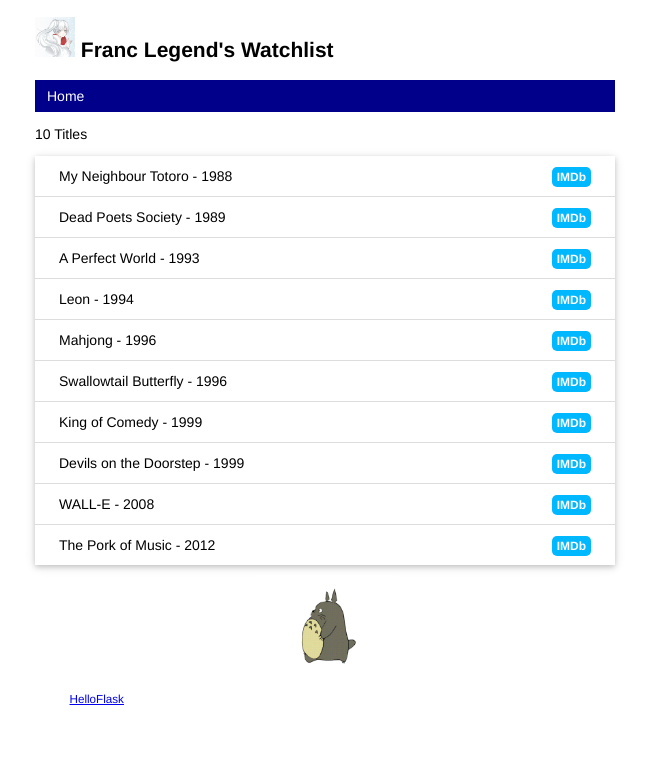
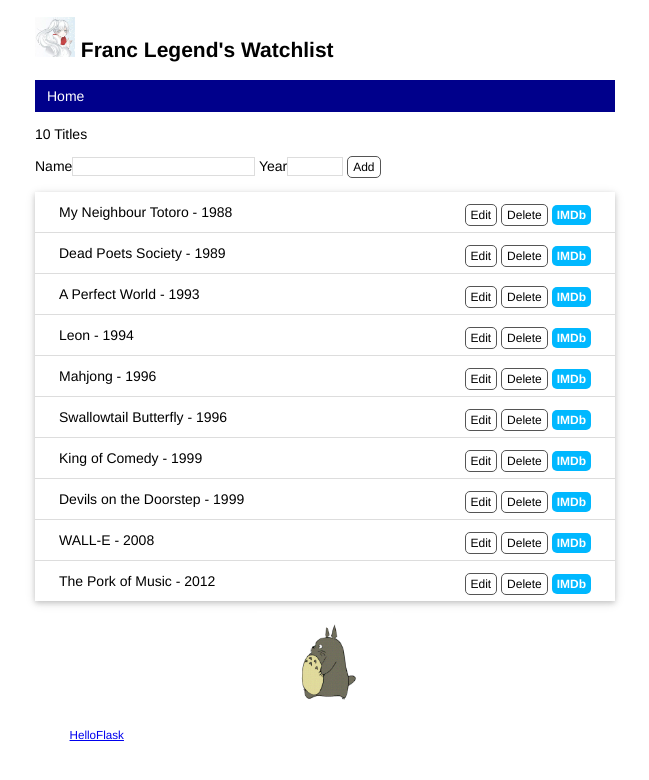
Before and after one commit to 1170301026/flask-tutorial-Mywatchlist, a Flask app: page / in a window 1280 px wide. Shown: the top 780 px of the page, without its empty margins (315-964 px from the left). Run offline with Flask 2, Linux system fonts and the light colour scheme; data comes from the database, SQL or seed files in the repository; both versions use the stored data as it was after the commit.

Commit message:
Create,edit and delete item by form

```diff
--- a/app.py
+++ b/app.py
@@ -2,7 +2,7 @@ import os
 import sys
 import click
 from flask import Flask, render_template
-
+from flask import request, url_for, redirect, flash
 from flask_sqlalchemy import SQLAlchemy
 
 WIN = sys.platform.startswith('win')
@@ -11,7 +11,7 @@ if WIN:  # 如果是Windows系统，使用三个斜线
 else:  # 否则使用四个斜线
     prefix = 'sqlite:////'
 app = Flask(__name__)
-
+app.config['SECRET_KEY'] = 'dev'
 app.config['SQLALCHEMY_DATABASE_URI'] = prefix + os.path.join(app.root_path, 'data.db')
 app.config['SQLALCHEMY_TRACK_MODIFICATIONS'] = False  # 关闭对模型修改的监控
 # 在扩展类实例化前加载配置
@@ -52,8 +52,6 @@ def forge():
         {'title': 'Mahjong', 'year': '1996'},
         {'title': 'Swallowtail Butterfly', 'year': '1996'},
         {'title': 'King of Comedy', 'year': '1999'},
-        {'title': 'Swallowtail Butterfly', 'year': '1996'},
-        {'title': 'King of Comedy', 'year': '1999'},
         {'title': 'Devils on the Doorstep', 'year': '1999'},
         {'title': 'WALL-E', 'year': '2008'},
         {'title': 'The Pork of Music', 'year': '2012'},
@@ -79,8 +77,50 @@ def page_not_found(e):
     return render_template('404.html'), 404
 
 
-@app.route('/')
+@app.route('/movie/edit/<int:movie_id>', methods=['GET', 'POST'])
+def edit(movie_id):
+    movie = Movie.query.get_or_404(movie_id)  # 获取电影记录
+    if request.method == 'POST':  # 判断是否POST请求
+        # 获取表单数据
+        title = request.form.get('title')  # 传入表单对应输入字段的name值
+        year = request.form.get('year')
+        # 验证数据
+        if not title or not year or len(year) > 4 or len(title) > 60:
+            flash('Invalid input.')  # 显示错误提示
+            return redirect(url_for('index'))  # 重定向回主页
+        # 保存表单数据到数据库
+        movie.title = title
+        movie.year = year
+        db.session.commit()  # 提交到数据库会话
+        flash('Item changed.')
+        return redirect(url_for('index'))
+
+    return render_template('edit.html', movie=movie)
+
+
+@app.route('/movie/delete/<int:movie_id>', methods=[ 'POST'])
+def delete(movie_id):
+    movie = Movie.query.get_or_404(movie_id)  # 获取电影记录
+    db.session.delete(movie)  # 删除对应的记录
+    db.session.commit()  # 提交数据库会话
+    flash('Item deleted.')
+    return redirect(url_for('index'))  # 重定向回主页
+
+
+@app.route('/', methods=['GET', 'POST'])
 def index():
+    if request.method == 'POST':
+        title = request.form.get('title')
+        year = request.form.get('year')
+        # 验证数据
+        if not title or not year or len(year) > 4 or len(title) > 60:
+            flash('Invalid input.')  # 显示错误提示
+            return redirect(url_for('index'))  # 重定向回主页
+        movie = Movie(title=title, year=year)
+        db.session.add(movie)
+        db.session.commit()
+        flash('Item Created.')
+        return redirect(url_for('index'))
     user = User.query.first()
     movies = Movie.query.all()
-    return render_template('index.html', user=user, movies=movies)
+    return render_template('index.html', movies=movies)
--- a/static/style/style.css
+++ b/static/style/style.css
@@ -34,6 +34,42 @@ nav li a:hover {
     background-color: #111111;
 }
 
+input[type=submit]{
+    font-family:inherit;
+}
+input[type=text]{
+    border:1px solid #ddd;
+}
+input[name=year]{
+    width:50px;
+}
+
+.btn{
+    font-size:12px;
+    padding: 3px 5px;
+    text-decoration: none;
+    cursor:pointer;
+    background-color: white;
+    color:black;
+    border:1px solid #555555;
+    border-radius:5px;
+}
+.btn:hover{
+    text-decoration: none;
+    background-color: black;
+    color: white;
+    border:1px solid black;
+}
+
+.alert{
+    position:relative;
+    padding: 7px;
+    margin:7px 0;
+    color: #004085;
+    background-color: #cce5ff;
+    border: 1px solid #b8daff;
+    border-radius: 5px;
+}
 .movie-list {
     list-style-type: none;
     padding: 0;
@@ -53,10 +89,13 @@ nav li a:hover {
 .movie-list li:hover {
     background-color: #f8f9fa;
 }
+
 .float-right {
     float: right;
 }
-
+.inline-form{
+    display: inline;
+}
 .imdb {
     font-size: 12px;
     font-weight: bold;
@@ -66,6 +105,7 @@ nav li a:hover {
     border-radius: 5px;
     padding: 3px 5px;
 }
+
 .totoro {
     display: block;
     margin: 0 auto;
--- a/templates/base.html
+++ b/templates/base.html
@@ -10,6 +10,9 @@
     {% endblock %}
 </head>
 <body>
+    {% for message in get_flashed_messages() %}
+    <div class="alert">{{message}}</div>
+    {% endfor %}
     <h2>
         <img alt="Avatar" class="avatar" src="{{url_for('static',filename='images/white.png')}}">
         {{ user.name }}'s Watchlist
--- a/templates/index.html
+++ b/templates/index.html
@@ -1,14 +1,23 @@
 {% extends 'base.html' %}
 {% block content %}
 <p>{{ movies|length }} Titles</p>
+<form method="post">
+    Name<input type="text" name="title" autocomplete="off" required>
+    Year<input type="text"name="year" autocomplete="off" required>
+    <input class="btn" type="submit" name="submit" value="Add">
+</form>
 <ul class="movie-list">
     {% for movie in movies %}
     <li>{{ movie.title }} - {{ movie.year }}
         <span class="float-right">
+            <a class="btn" href="{{url_for('edit',movie_id=movie.id)}}">Edit</a>
+            <form class="inline-form" style="display: inline" method="post" action="{{url_for('delete',movie_id=movie.id)}}">
+                <input class="btn" type="submit" value="Delete" onclick="return confirm('Are you sure to delete this record?')">
+            </form>
             <a class="imdb" href="https://www.imdb.com/find?q={{ movie.title }}" target="_blank" title="Find this movie on IMDb">IMDb</a>
         </span>
     </li>
-    {% endfor %}
+    {%  endfor %}
 </ul>
 <img alt="Walking Totoro" class="totoro" src="{{ url_for('static', filename='images/totoro.gif') }}" title="to~to~ro~">
 {% endblock %}
```
Also changed, not shown: templates/edit.html (added, +9 -0 lines), data.db.
